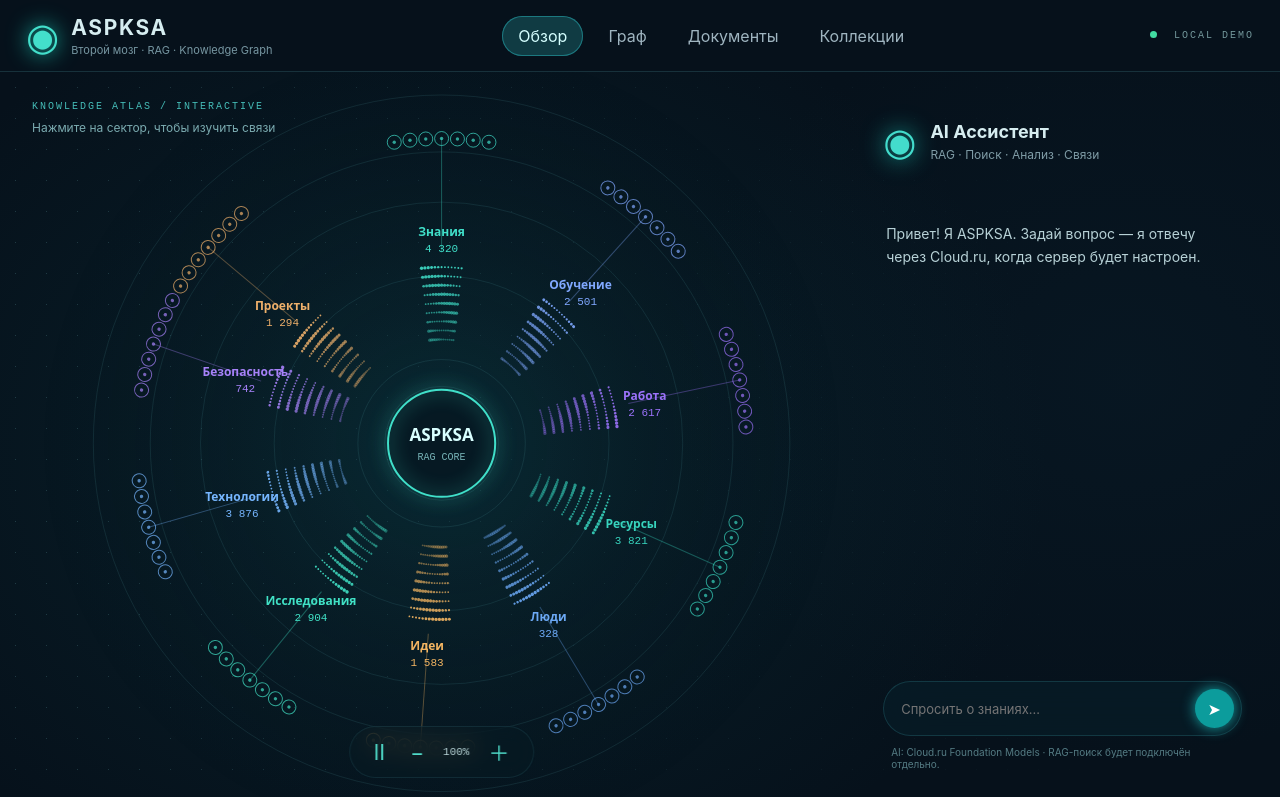
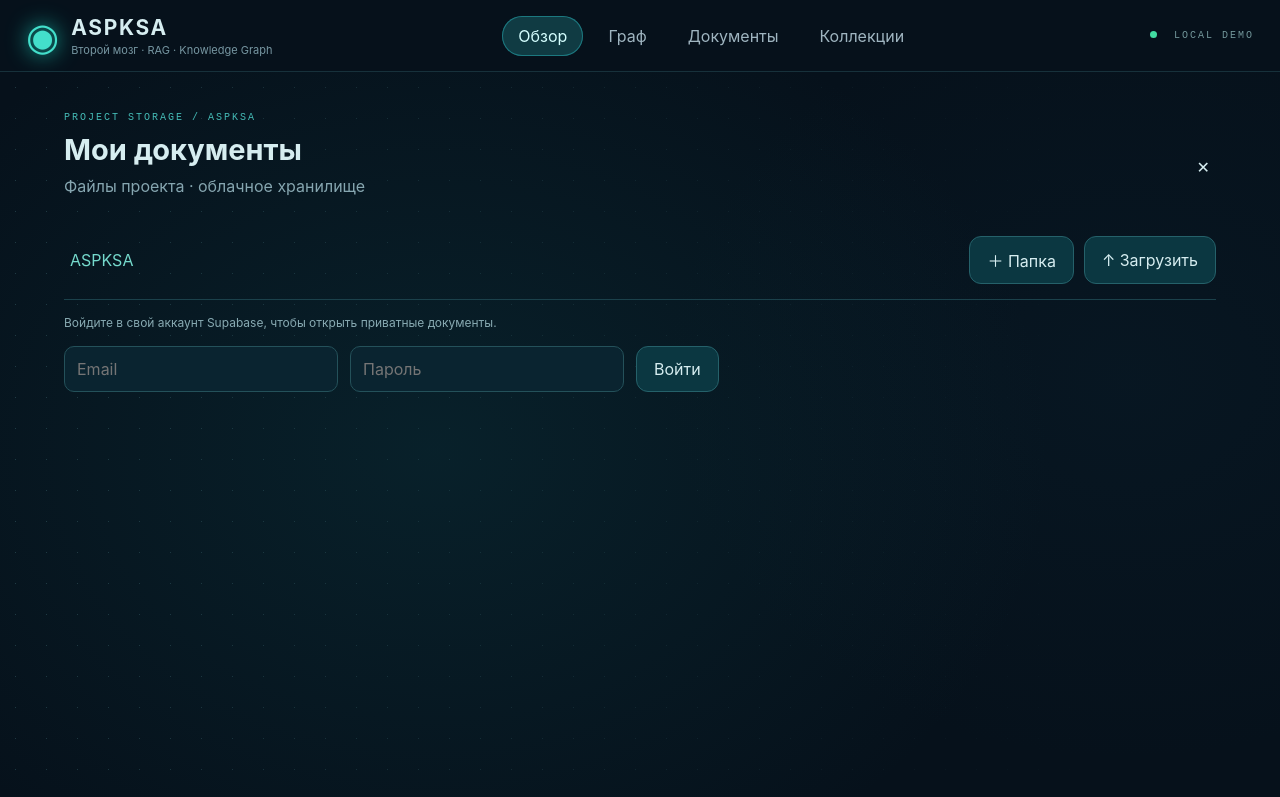
Before and after one commit to Aspksa/Aspksa, a website built with Vite: page index.html in a window 1280 px wide. Both pictures are taken after a click on the button "Документы". Shown: the top 797 px of the page. Built offline with nearby package versions, Linux system fonts and the light colour scheme; no server answers.

Commit message:
feat: integrate project drive navigation

```diff
--- a/src/style.css
+++ b/src/style.css
@@ -49,3 +49,17 @@
   .assistant { padding: 0 22px 22px; min-height: 43dvh; }
   .assistant-heading { padding-bottom: 14px; }
 }
+
+.workspace.documents-open .atlas,.workspace.documents-open .assistant{display:none}
+.drive{grid-column:1/-1;z-index:3;overflow:auto;padding:40px clamp(22px,5vw,85px);min-height:0;color:#d6edf0}
+.drive-head,.drive-toolbar,.drive-item{display:flex;justify-content:space-between;align-items:center;gap:20px}
+.drive-head h2{font-size:29px;margin:9px 0}.drive-head p{color:#86a6b0;margin:0 0 25px}
+.drive button{cursor:pointer;color:inherit;font:inherit}.drive-close,.drive-crumbs button,.drive-name,.drive-delete{border:0;background:transparent}
+.drive-close{font-size:22px}.drive-toolbar{border-bottom:1px solid #1b414b;padding:15px 0;flex-wrap:wrap}
+.drive-crumbs{display:flex;gap:7px;align-items:center;flex-wrap:wrap;color:#75d9cc}
+.drive-actions{display:flex;gap:10px}.drive-actions button,.drive-login button{border:1px solid #25616a;border-radius:12px;padding:11px 17px;background:#0b3741}
+.drive-status{min-height:46px;padding:15px 0;color:#88aab2;font-size:12px}
+.drive-item{padding:17px 12px;border-bottom:1px solid #16333e}.drive-item:hover{background:#0b2530}
+.drive-name{text-align:left;flex:1}.drive-meta{font-size:12px;color:#739ba6}.drive-delete{color:#c18d91!important;font-size:12px!important}
+.drive-empty{color:#88aab2}.drive-login{display:flex;flex-wrap:wrap;gap:12px}.drive-login input{background:#0a2430;border:1px solid #24515a;border-radius:10px;color:white;padding:12px}
+@media(max-width:760px){.drive{padding:22px 16px}.drive-head h2{font-size:23px}}
```
